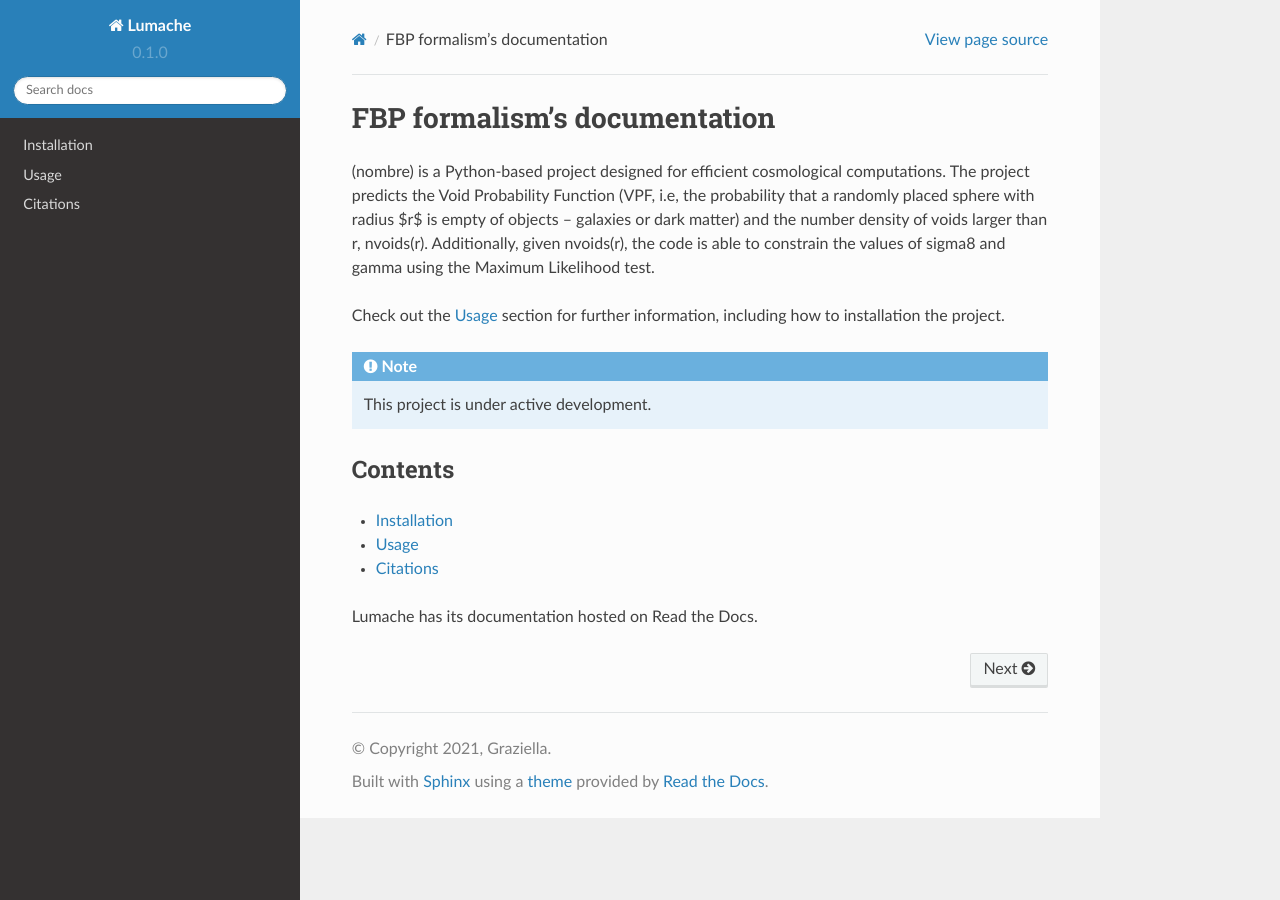
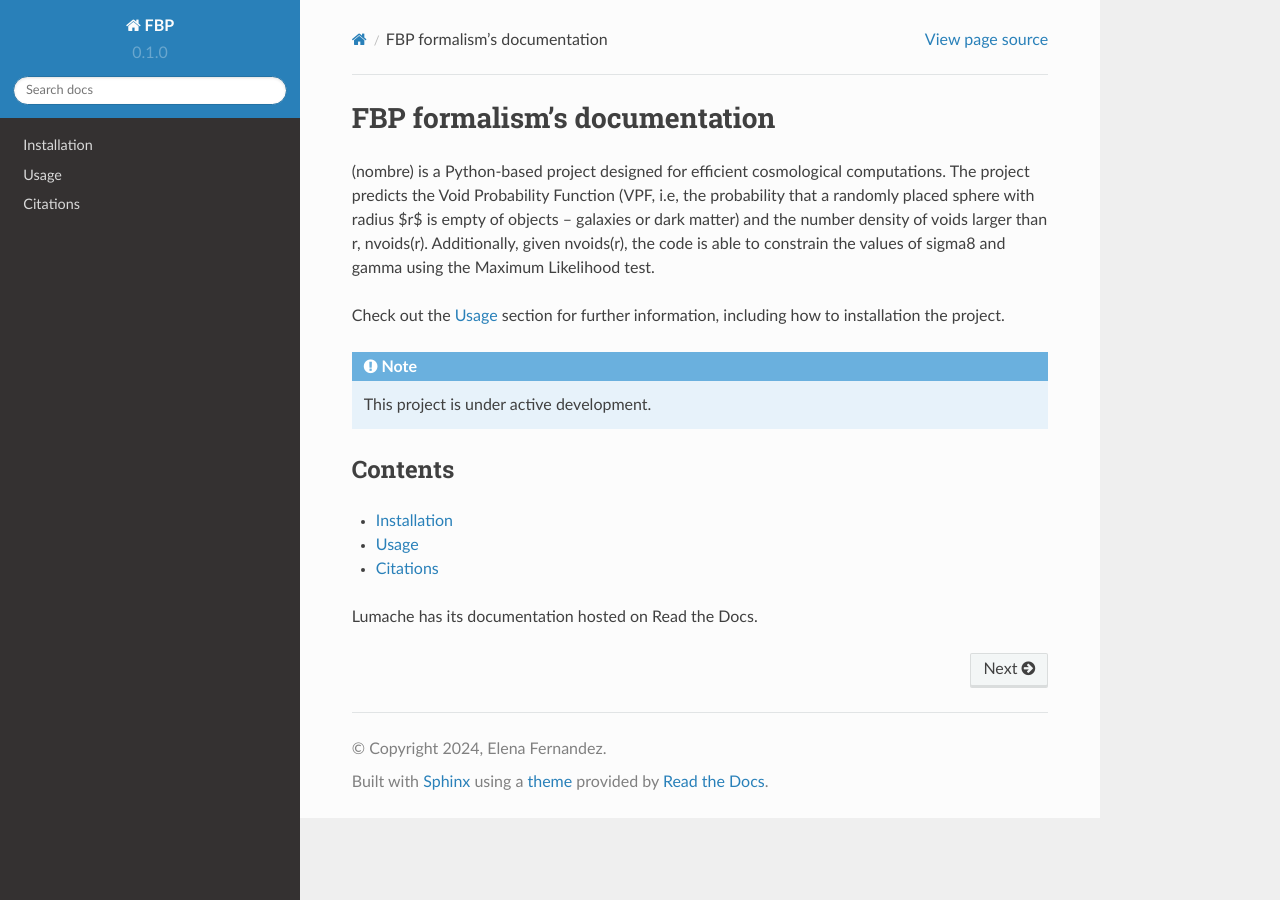
Before and after one commit to elenaferga/FBP, a Sphinx documentation site: the page built from docs/source/index.rst, in a window 1280 px wide. Built offline with Sphinx 7.4.7 and the Read the Docs theme 2.0.0, drawn with Linux system fonts in a browser that asks for light colours.

Commit message:
Update conf.py

```diff
--- a/docs/source/conf.py
+++ b/docs/source/conf.py
@@ -2,9 +2,9 @@
 
 # -- Project information
 
-project = 'Lumache'
-copyright = '2021, Graziella'
-author = 'Graziella'
+project = 'FBP'
+copyright = '2024, Elena Fernandez'
+author = 'Elena Fernandez'
 
 release = '0.1'
 version = '0.1.0'
```
